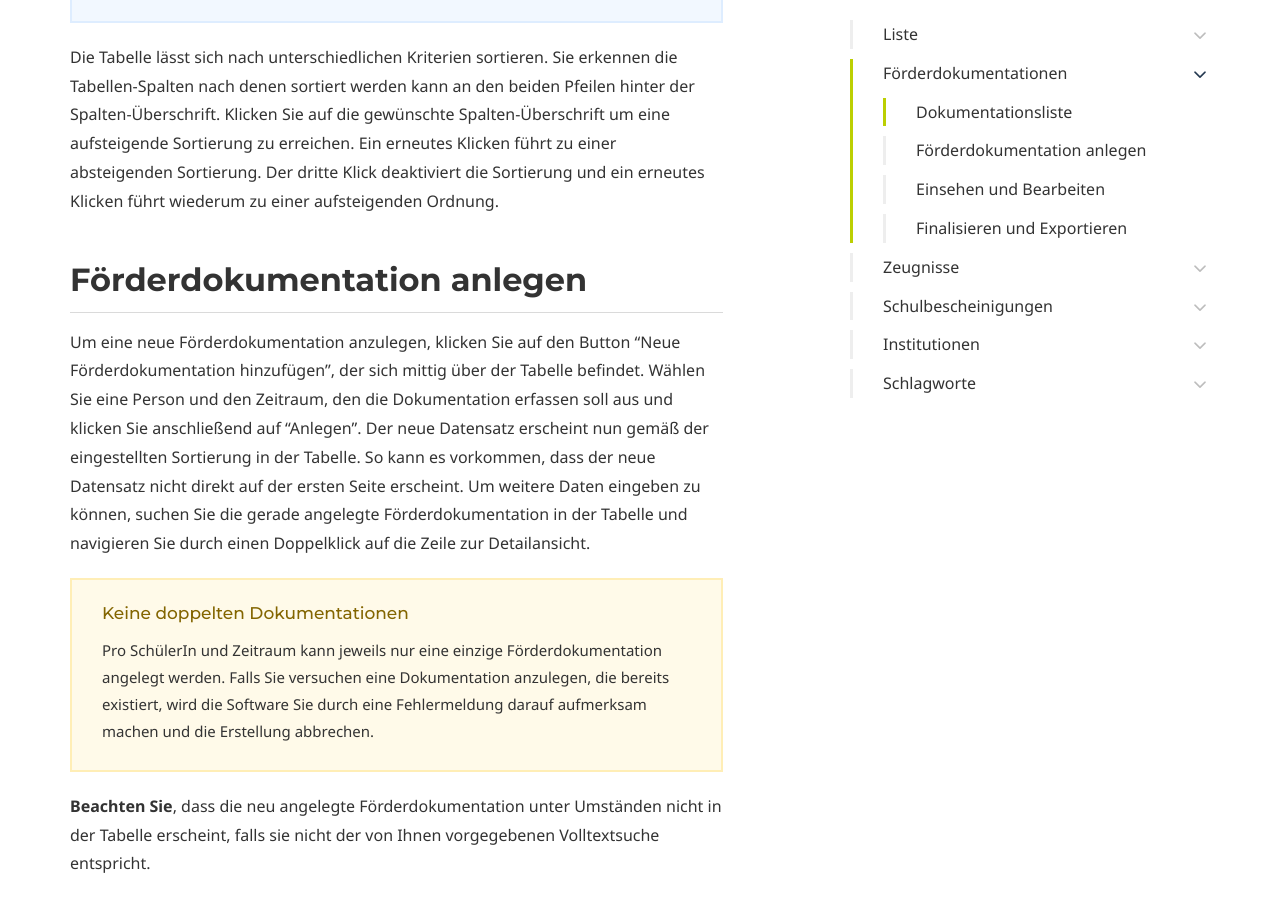
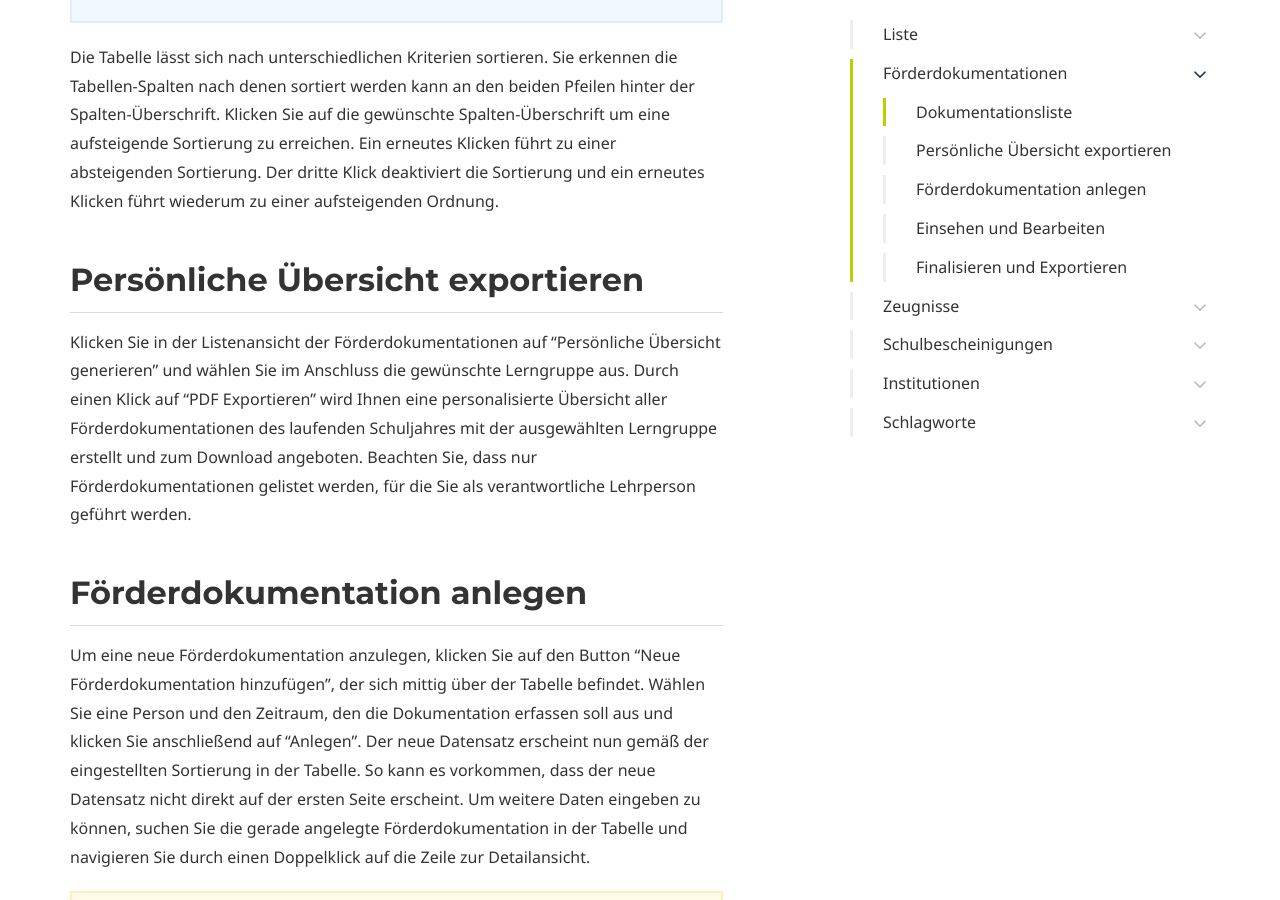
Before and after one commit to pixagraphic/pixagraphic.github.io, a Jekyll site: the page built from personen.md, in a window 1280 px wide and 900 px high, scrolled down 6341 px. Built offline with Jekyll 4.4.1, drawn with Linux system fonts in a browser that asks for light colours; some web fonts are replaced.

Commit message:
Add personalized overview section

```diff
--- a/personen.md
+++ b/personen.md
@@ -133,6 +133,9 @@ Unter der Tabelle wird die Gesamtzahl der Dokumentationen angezeigt, die der akt
 </div>
 
 Die Tabelle lässt sich nach unterschiedlichen Kriterien sortieren. Sie erkennen die Tabellen-Spalten nach denen sortiert werden kann an den beiden Pfeilen hinter der Spalten-Überschrift. Klicken Sie auf die gewünschte Spalten-Überschrift um eine aufsteigende Sortierung zu erreichen. Ein erneutes Klicken führt zu einer absteigenden Sortierung. Der dritte Klick deaktiviert die Sortierung und ein erneutes Klicken führt wiederum zu einer aufsteigenden Ordnung.
+
+## Persönliche Übersicht exportieren
+Klicken Sie in der Listenansicht der Förderdokumentationen auf "Persönliche Übersicht generieren" und wählen Sie im Anschluss die gewünschte Lerngruppe aus. Durch einen Klick auf "PDF Exportieren" wird Ihnen eine personalisierte Übersicht aller Förderdokumentationen des laufenden Schuljahres mit der ausgewählten Lerngruppe erstellt und zum Download angeboten. Beachten Sie, dass nur Förderdokumentationen gelistet werden, für die Sie als verantwortliche Lehrperson geführt werden.
 
 ## Förderdokumentation anlegen
 
```
Also changed, not shown: README.md.
